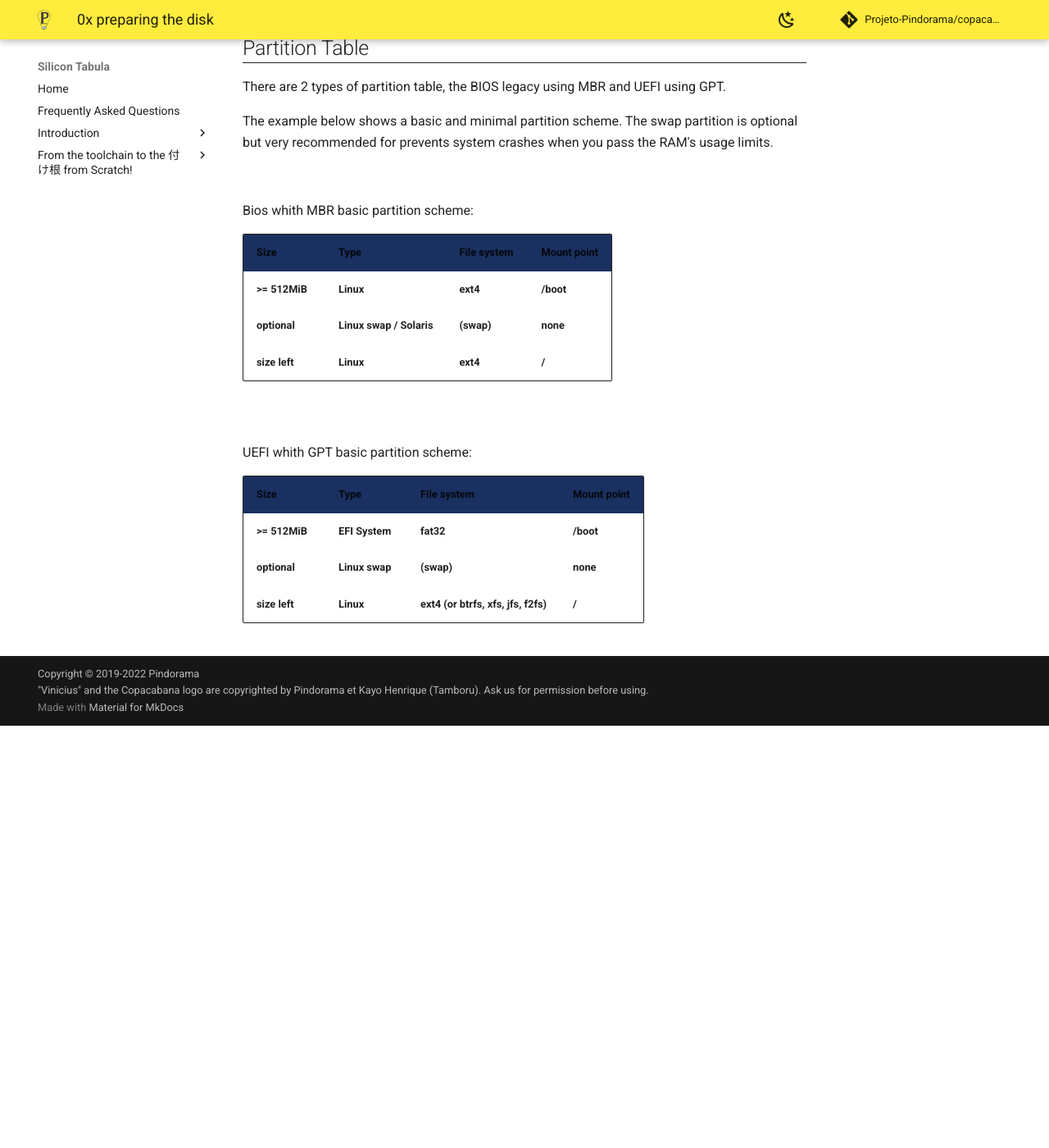
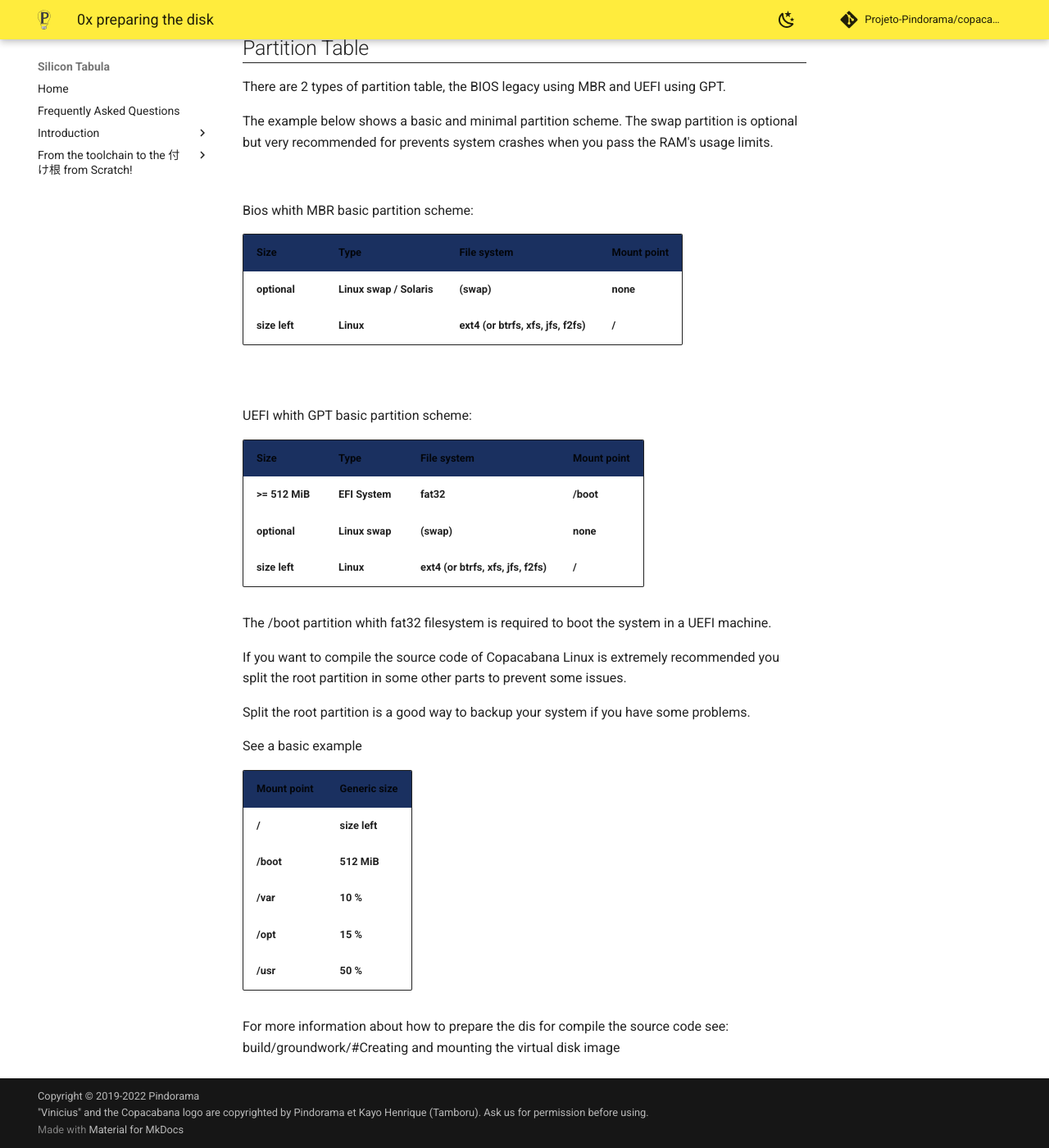
Before and after one commit to Projeto-Pindorama/copacabana-wiki, an MkDocs documentation site: the page built from docs/install/0x-preparing-the-disk.md, in a window 1280 px wide and 1400 px high, scrolled down 1038 px. Shown: the whole window at 82% size. Built offline with MkDocs 1.6.1 and Material for MkDocs 9.7.7, drawn with Linux system fonts in a browser that asks for light colours; comment, search, counter and statistics services are not loaded; before the commit the page ends 1923 px from its top, so only the background shows below that.

Commit message:
doc: partition the disk

```diff
--- a/docs/install/0x-preparing-the-disk.md
+++ b/docs/install/0x-preparing-the-disk.md
@@ -3,11 +3,13 @@
     margin-top: 24px;
     border-bottom: 1px solid;
   }
+
   code {
     color: #ccc;
     font-family: monospace;
     font-size: 95%;
   }
+
   .cmd-box {
     background: #333;
     color: #fff;
@@ -15,10 +17,12 @@
     font-size: 95%;
     padding: 10px;
   }
+
   .cmd-box code {
     display: block;
     color: #fff;
   }
+
   .cmd-box code.nl::before {
     content: "root # ";
     font-weight: bold;
@@ -26,6 +30,7 @@
     -webkit-background-clip: text;
     color: transparent;
   }
+
   .cmd-box .comment {
     color: slategray;
   }
@@ -54,26 +59,26 @@
 
 <table style="border: 1px solid">
   <tbody>
-  <tr style="background-color:#1A3060">
-    <th>Type of device</th>
-    <th>Default device handle</th>
-  </tr>
-  <tr>
-    <td>SATA, SAS, SCSI, or USB flash</td>
-    <td><code>/dev/sda</code></td>
-  </tr>
-  <tr>
-    <td>NVM Express (NVMe)</td>
-    <td><code>/dev/nvme0n1</code></td>
-  </tr>
-  <tr>
-    <td>MMC, eMMC, and SD</td>
-    <td><code>/dev/mmcblk0</code></td>
-  </tr>
-  <tr>
-    <td>Virtual disk</td>
-    <td><code>/dev/vda</code></td>
-  </tr>
+    <tr style="background-color:#1A3060">
+      <th>Type of device</th>
+      <th>Default device handle</th>
+    </tr>
+    <tr>
+      <td>SATA, SAS, SCSI, or USB flash</td>
+      <td><code>/dev/sda</code></td>
+    </tr>
+    <tr>
+      <td>NVM Express (NVMe)</td>
+      <td><code>/dev/nvme0n1</code></td>
+    </tr>
+    <tr>
+      <td>MMC, eMMC, and SD</td>
+      <td><code>/dev/mmcblk0</code></td>
+    </tr>
+    <tr>
+      <td>Virtual disk</td>
+      <td><code>/dev/vda</code></td>
+    </tr>
   </tbody>
 </table>
 
@@ -128,30 +133,24 @@
 
 <table style="border: 1px solid">
   <tbody>
-  <tr style="background-color:#1A3060">
-    <th>Size</th>
-    <th>Type</th>
-    <th>File system</th>
-    <th>Mount point</th>
-  </tr>
-  <tr>
-    <th>>= 512MiB</th>
-    <th>Linux</th>
-    <th>ext4</th>
-    <th>/boot</th>
-  </tr>
-  <tr>
-    <th>optional</th>
-    <th>Linux swap / Solaris</th>
-    <th>(swap)</th>
-    <th>none</th>
-  </tr>
-  <tr>
-    <th>size left</th>
-    <th>Linux</th>
-    <th>ext4</th>
-    <th>/</th>
-  </tr>
+    <tr style="background-color:#1A3060">
+      <th>Size</th>
+      <th>Type</th>
+      <th>File system</th>
+      <th>Mount point</th>
+    </tr>
+    <tr>
+      <th>optional</th>
+      <th>Linux swap / Solaris</th>
+      <th>(swap)</th>
+      <th>none</th>
+    </tr>
+    <tr>
+      <th>size left</th>
+      <th>Linux</th>
+      <th>ext4 (or btrfs, xfs, jfs, f2fs)</th>
+      <th>/</th>
+    </tr>
   </tbody>
 </table>
 
@@ -160,31 +159,70 @@
 
 <table style="border: 1px solid">
   <tbody>
-  <tr style="background-color:#1A3060">
-    <th>Size</th>
-    <th>Type</th>
-    <th>File system</th>
-    <th>Mount point</th>
-  </tr>
-  <tr>
-    <th>>= 512MiB</th>
-    <th>EFI System</th>
-    <th>fat32</th>
-    <th>/boot</th>
-  </tr>
-  <tr>
-    <th>optional</th>
-    <th>Linux swap</th>
-    <th>(swap)</th>
-    <th>none</th>
-  </tr>
-  <tr>
-    <th>size left</th>
-    <th>Linux</th>
-    <th>ext4 (or btrfs, xfs, jfs, f2fs)</th>
-    <th>/</th>
-  </tr>
+    <tr style="background-color:#1A3060">
+      <th>Size</th>
+      <th>Type</th>
+      <th>File system</th>
+      <th>Mount point</th>
+    </tr>
+    <tr>
+      <th>>= 512 MiB</th>
+      <th>EFI System</th>
+      <th>fat32</th>
+      <th>/boot</th>
+    </tr>
+    <tr>
+      <th>optional</th>
+      <th>Linux swap</th>
+      <th>(swap)</th>
+      <th>none</th>
+    </tr>
+    <tr>
+      <th>size left</th>
+      <th>Linux</th>
+      <th>ext4 (or btrfs, xfs, jfs, f2fs)</th>
+      <th>/</th>
+    </tr>
   </tbody>
 </table>
 
+<p>The /boot partition whith fat32 filesystem is required to boot the system in a UEFI machine.</p>
+
+<p>If you want to compile the source code of Copacabana Linux is extremely recommended you split the root partition in some other parts to prevent some issues.</p>
+
+<p>Split the root partition is a good way to backup your system if you have some problems.</p>
+
+<p>See a basic example</p>
+
+<table style="border: 1px solid">
+  <tbody>
+    <tr style="background-color:#1A3060">
+      <th>Mount point</th>
+      <th>Generic size</th>
+    </tr>
+    <tr>
+      <th>/</th>
+      <th>size left</th>
+    </tr>
+    <tr>
+      <th>/boot</th>
+      <th>512 MiB</th>
+    </tr>
+    <tr>
+      <th>/var</th>
+      <th>10 %</th>
+    </tr>
+    <tr>
+      <th>/opt</th>
+      <th>15 %</th>
+    </tr>
+    <tr>
+      <th>/usr</th>
+      <th>50 %</th>
+    </tr>
+  </tbody>
+</table>
+
+<p>For more information about how to prepare the dis for compile the source code see: build/groundwork/#Creating and mounting the virtual disk image</p>
+
 <!-- Partition Table end -->
```
